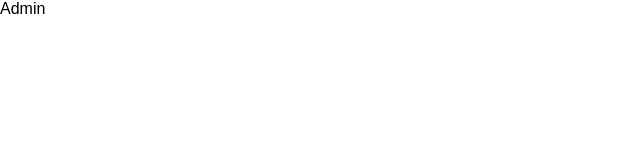
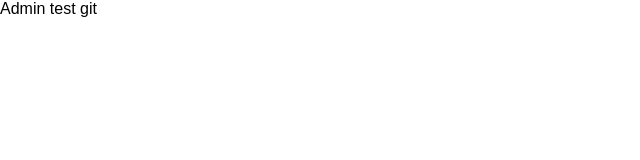
Before and after one commit to joepotibutr/ecommerce_admin, a React (Create React App) app: page / in a window 1280 px wide. Shown: the top 160 px of the page, without its empty margins (0-640 px from the left). Built offline with nearby package versions, Linux system fonts and the light colour scheme.

Commit message:
test git

```diff
--- a/src/containers/App.js
+++ b/src/containers/App.js
@@ -5,6 +5,7 @@ class App extends Component {
     return (
       <div className="App">
         Admin
+        test git
       </div>
     );
   }
```
